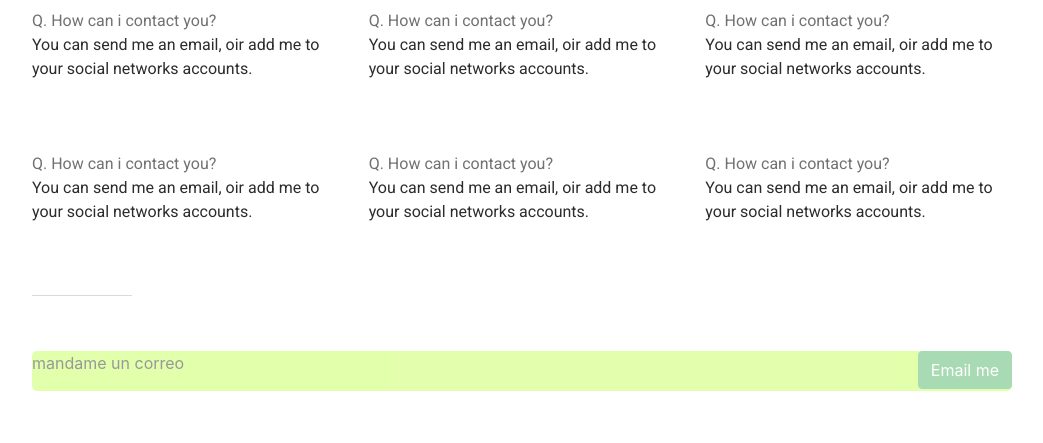
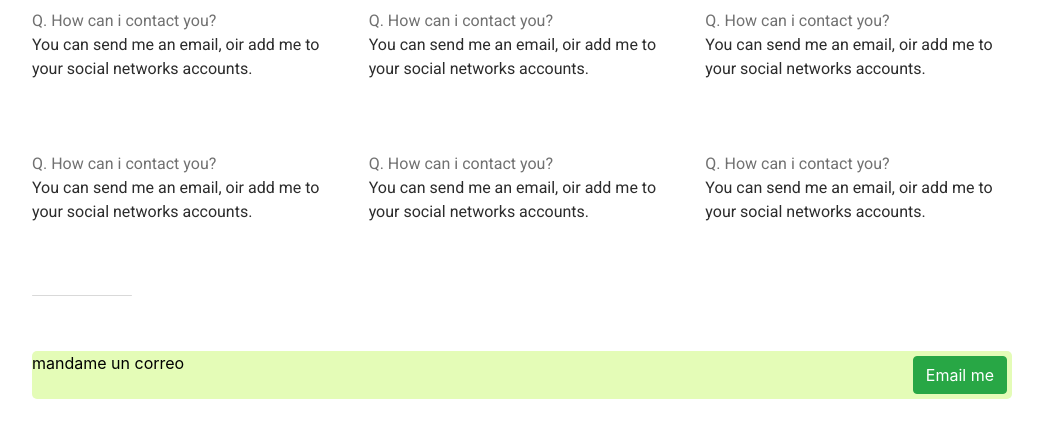
Before and after one commit to ParserKnight/pagina_personal, a plain HTML site: page index.html in a window 1280 px wide. Shown: the part 1026-1469 px from the top of the page, without its empty margins (118-1161 px from the left). Drawn offline with nearby package versions, Linux system fonts and the light colour scheme.

Commit message:
mail_me css class added and custom button looks

```diff
--- a/css/main.css
+++ b/css/main.css
@@ -77,8 +77,20 @@
 }
 
 .mail_me{
-    background-color:rgb(184, 255, 51) ;
+    background-color:rgb(228, 252, 183) ;
     border-radius: 5px;
     color:black;
-    opacity: 0.4;
+
 }
+
+.qr{
+    width:60%;
+}
+
+.custom{
+    margin-left:5px;
+    margin-top:5px;
+    margin-bottom:5px;
+    margin-right:5px;
+
+}
```
